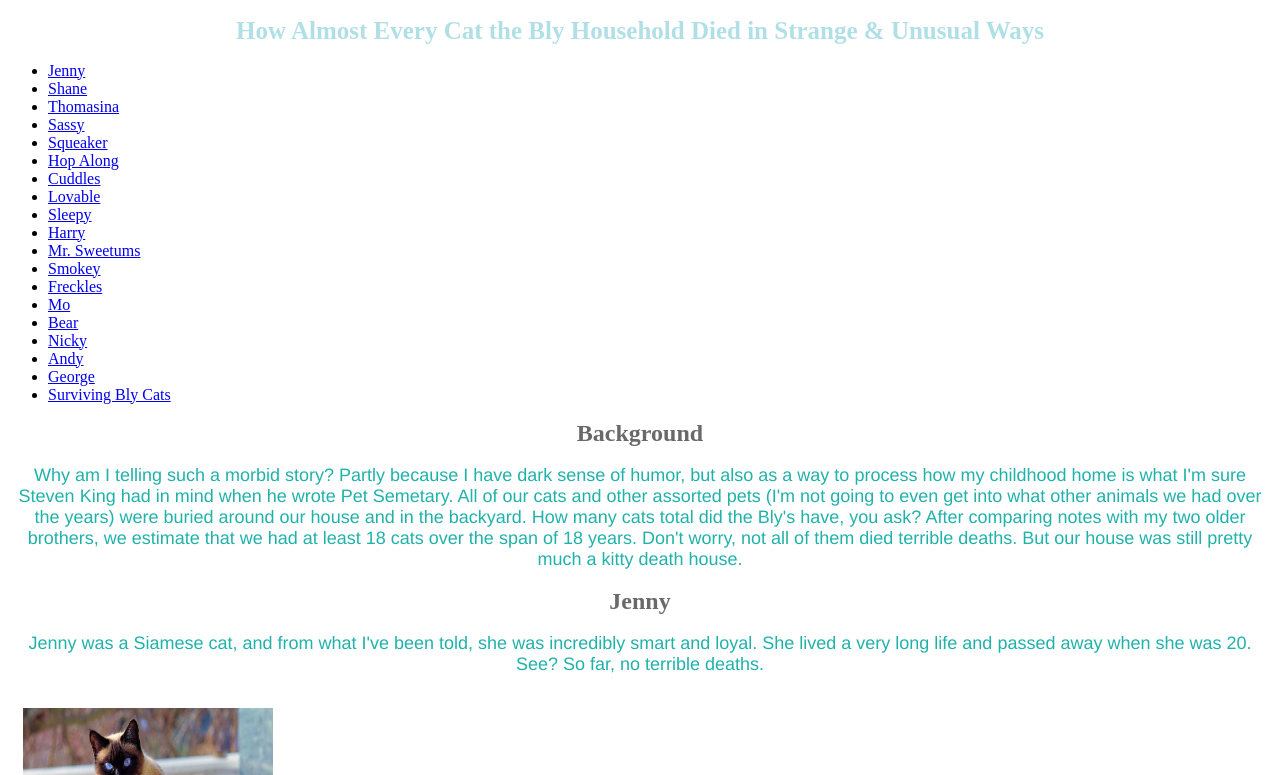
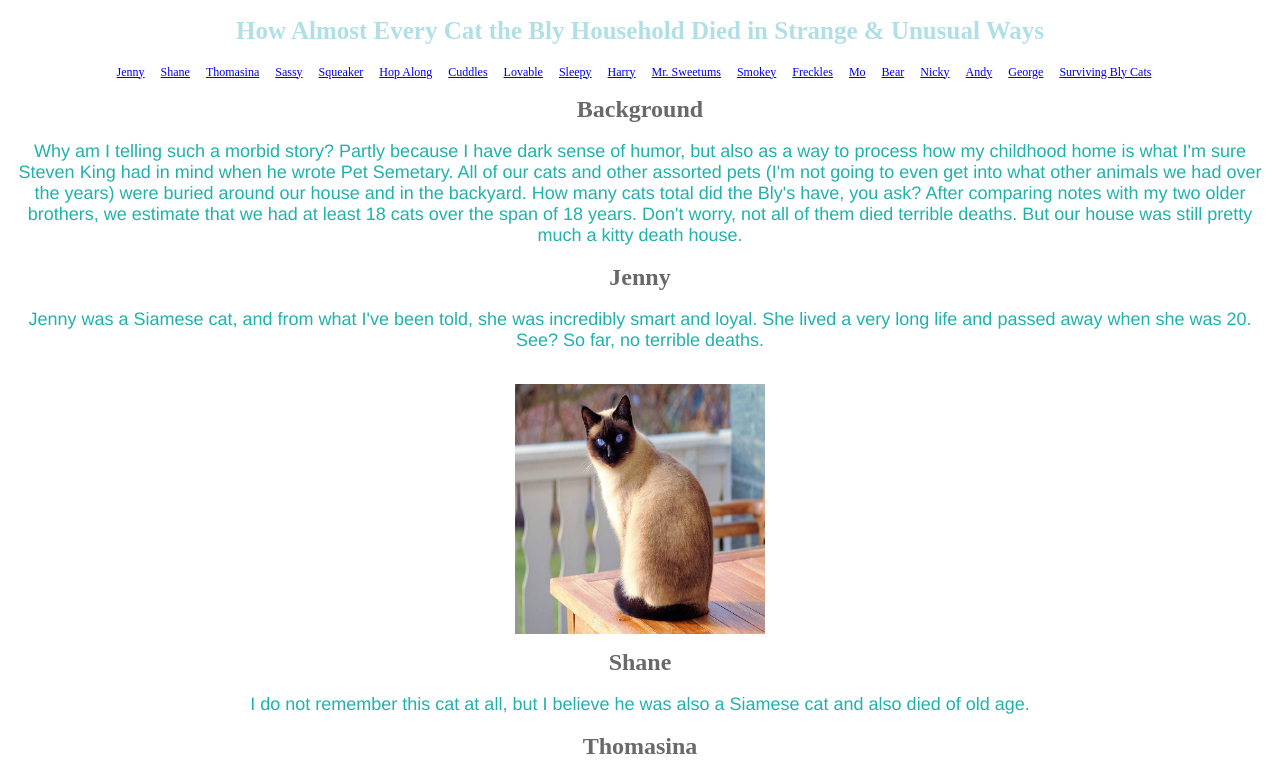
Before and after one commit to tkolkmeyer/assignment-4-html-me-something-LaurenBly, a website: page index.html in a window 1280 px wide. Shown: the top 775 px of the page. Drawn offline with Linux system fonts and the light colour scheme.

Commit message:
anchor links across the top of the page

```diff
--- a/index.html
+++ b/index.html
@@ -7,8 +7,9 @@
    </head>
    <body>
       <header>
-        <h1 id="cool-text">How Almost Every Cat the Bly Household Died in Strange & Unusual Ways</h1>
-        <nav>
+        <h1 id="testP">How Almost Every Cat the Bly Household Died in Strange & Unusual Ways</h1>
+        <div class="sticky">
+           <nav>
            <ul>
               <li><a href="#jenny">Jenny</a></li>
               <li><a href="#shane">Shane</a></li>
@@ -31,6 +32,7 @@
               <li><a href="#survivors">Surviving Bly Cats</a></li>
            </ul>
         </nav>
+      </div>
       </header>
 
       <main>
--- a/styles.css
+++ b/styles.css
@@ -1,12 +1,44 @@
 html {
     scroll-behavior: smooth;
+    -webkit-text-size-adjust: 100%;
+}
+
+a {
+    background-color: transparent;
+}
+
+a:-webkit-any-link {
+    color: -webkit-link;
+    cursor: pointer;
+    text-decoration: underline;
+}
+nav ul li {
+    display: inline-block;
+    margin-right: 1em;
+    font-size: 0.75em;
+}
+li {
+    text-align: -webkit-match-parent;
+}
+nav ul {
+    text-align: center;
+    padding: 0;
+}
+
+ul {
+    display: block;
+    list-style-type: disc;
+    margin-block-start: 1em;
+    margin-block-end: 1em;
+    margin-inline-start: 0px;
+    margin-inline-end: 0px;
+    padding-inline-start: 40px;
 }
 
 h2 {
     display: block;
     margin: 0;
     font: bold;
-
     color: dimgray;
     text-align: center;
 }
@@ -15,7 +47,8 @@ img {
     width: 250px;
     height: 250px;
     padding: 15px;
-    object-position: center;
+    display: block;
+    margin: auto;
 }
 
 p {
@@ -24,13 +57,12 @@ p {
     color: LightSeaGreen;
     text-align: center;
 }
+.funParagraph {
+    font-size: 18px;
+}
 
-#cool-text{
+#testP{
     color: powderBlue;
     font-size: 25px;
     text-align: center;
  }
-
-element
-
-id
```
